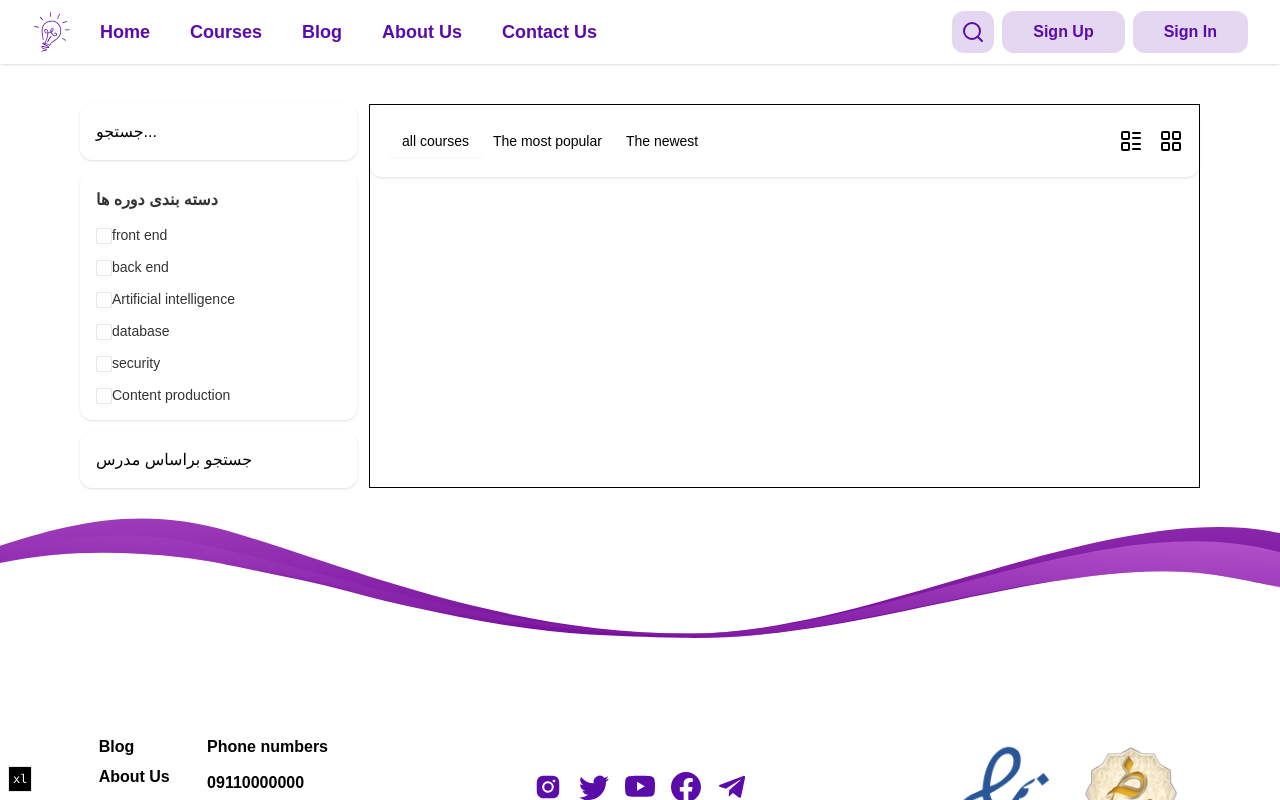
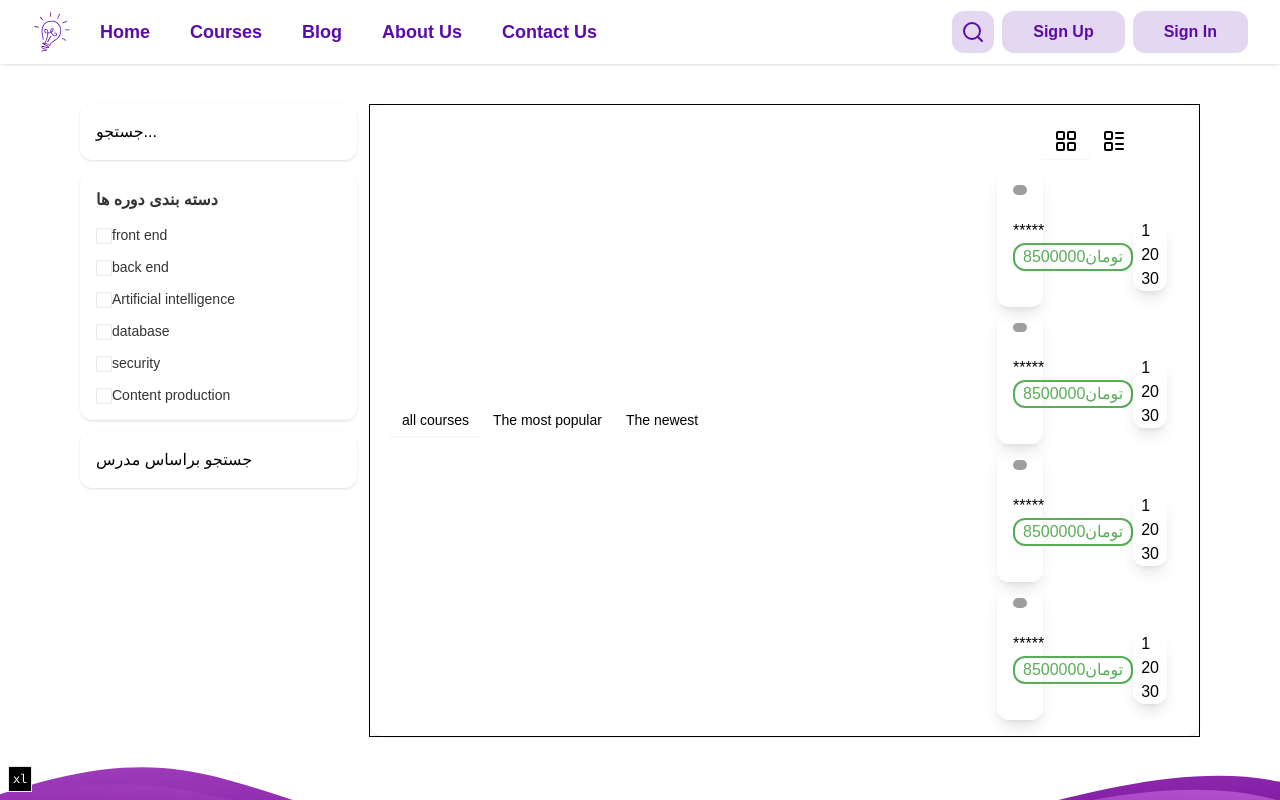
Before and after one commit to academy-react/luminous, a Next.js app: page /en/courses in a window 1280 px wide. Shown: the top 800 px of the page. Built offline with nearby package versions, Linux system fonts and the light colour scheme; grey boxes are pictures that could not be loaded; a web font is replaced by a local one.

Commit message:
fix: use tab instead of input radio

```diff
--- a/src/components/course-page/sort-filter/sort-by-size.tsx
+++ b/src/components/course-page/sort-filter/sort-by-size.tsx
@@ -6,25 +6,31 @@ import { cn } from "@/lib/utils";
 import { Label } from "@/components/ui/label";
 import { RadioGroup, RadioGroupItem } from "@/components/ui/radio-group";
 import { Icons } from "@/components/utils/icons";
+import { Tabs, TabsContent, TabsList, TabsTrigger } from "@/components/ui/tabs";
+import { courses } from "@/dict/lobby/courses.dict";
+import { CourseMidCard } from "../course-mid-card";
+import {type Locale } from "#/i18n.config";
+import { CourseFullCard } from "../course-full-card";
 
-export const SortBySize = () => {
+export const SortBySize = ({lang}:{lang:Locale}) => {
   return (
-    <RadioGroup
-      defaultValue="grid-layout"
-      className="flex flex-row-reverse "
-    >
-      <div className={cn("flex items-center space-x-2")}>
-        <RadioGroupItem value="grid-layout" id="b1" />
-        <Label htmlFor="b1">
-          <Icons.layoutGrid/>
-        </Label>
-      </div>
-      <div className={cn("flex appearance-none items-center space-x-2")}>
-        <RadioGroupItem value="List-layout" id="b2" />
-        <Label htmlFor="b2">
-          <Icons.layoutList />
-        </Label>
-      </div>
-    </RadioGroup>
+    <Tabs defaultValue="grid">
+    <TabsList className="w-full">
+
+          <TabsTrigger value="grid"><Icons.layoutGrid/></TabsTrigger>
+          <TabsTrigger value="list"><Icons.layoutList/></TabsTrigger>
+
+    </TabsList>
+    <TabsContent value="grid">
+      {courses.map((item)=>{
+        return(<CourseMidCard key={item.id} item={item} lang={lang}/>)
+      })}
+    </TabsContent>
+    <TabsContent value="list">
+      {courses.map((item)=>{
+        return(<CourseFullCard key={item.id} item={item} lang={lang}/>)
+      })}
+    </TabsContent>
+    </Tabs>
   );
 };
```
